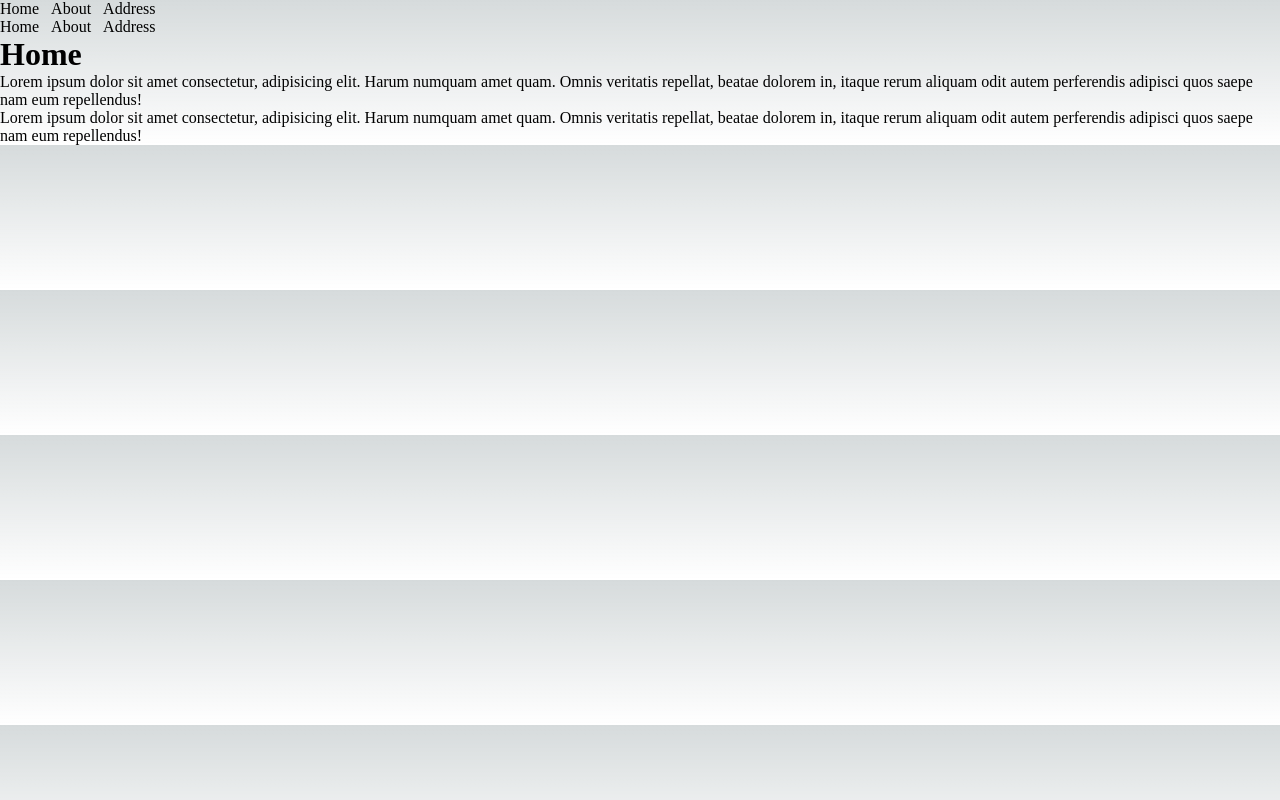
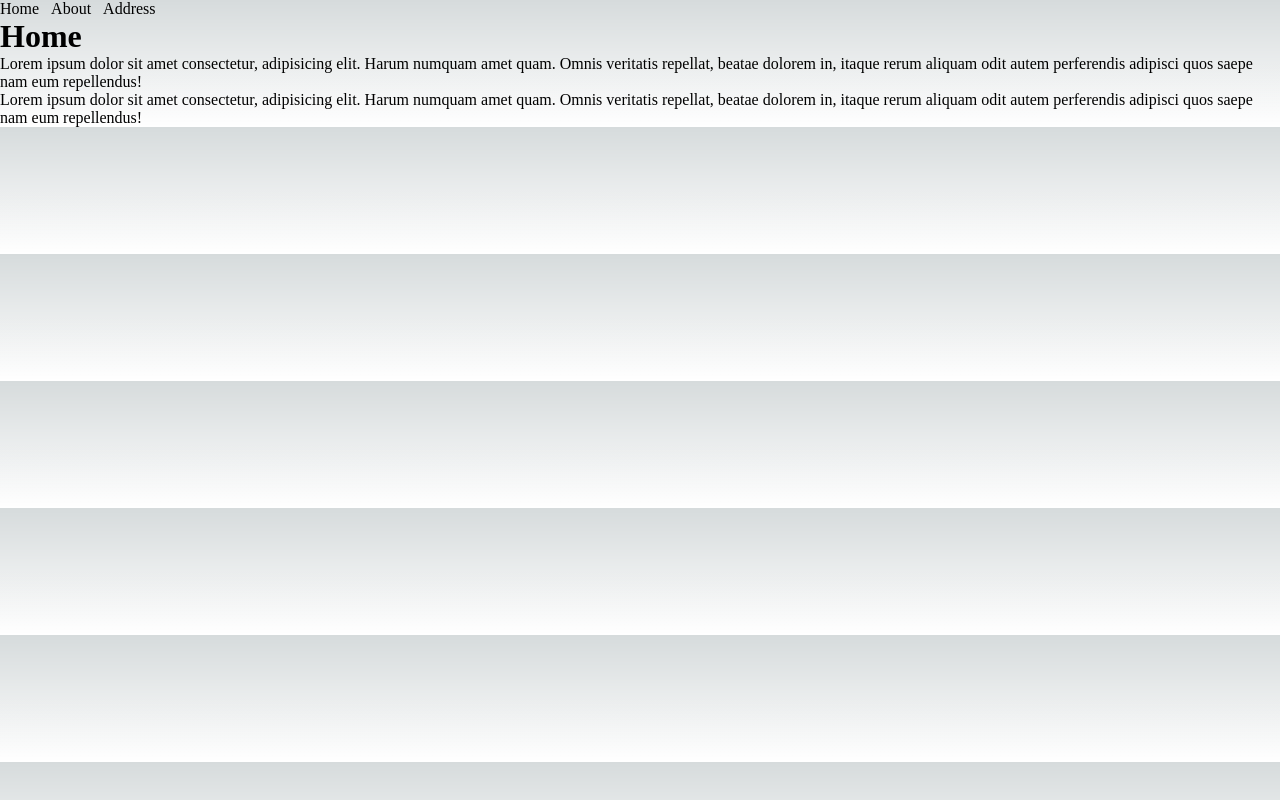
Before and after one commit to tundeph/mynext, a Next.js app: page / in a window 1280 px wide. Built offline with nearby package versions, Linux system fonts and the light colour scheme.

Commit message:
Update index.js

```diff
--- a/pages/index.js
+++ b/pages/index.js
@@ -2,14 +2,12 @@
 import Image from "next/image"
 import { Inter } from "next/font/google"
 import styles from "@/styles/Home.module.css"
-import Navbar from "../components/navbar"
 
 const inter = Inter({ subsets: ["latin"] })
 
 export default function Home() {
 	return (
 		<div>
-			<Navbar />
 			<h1> Home </h1>
 			<p>
 				Lorem ipsum dolor sit amet consectetur, adipisicing elit. Harum numquam
@@ -27,101 +25,7 @@
         <meta name="viewport" content="width=device-width, initial-scale=1" />
         <link rel="icon" href="/favicon.ico" />
       </Head>
-      <main className={styles.main}>
-        <div className={styles.description}>
-          <p>
-            Get started by editing&nbsp;
-            <code className={styles.code}>pages/index.js</code>
-          </p>
-          <div>
-            <a
-              href="https://vercel.com?utm_source=create-next-app&utm_medium=default-template&utm_campaign=create-next-app"
-              target="_blank"
-              rel="noopener noreferrer"
-            >
-              By{' '}
-              <Image
-                src="/vercel.svg"
-                alt="Vercel Logo"
-                className={styles.vercelLogo}
-                width={100}
-                height={24}
-                priority
-              />
-            </a>
-          </div>
-        </div>
-
-        <div className={styles.center}>
-          <Image
-            className={styles.logo}
-            src="/next.svg"
-            alt="Next.js Logo"
-            width={180}
-            height={37}
-            priority
-          />
-        </div>
-
-        <div className={styles.grid}>
-          <a
-            href="https://nextjs.org/docs?utm_source=create-next-app&utm_medium=default-template&utm_campaign=create-next-app"
-            className={styles.card}
-            target="_blank"
-            rel="noopener noreferrer"
-          >
-            <h2 className={inter.className}>
-              Docs <span>-&gt;</span>
-            </h2>
-            <p className={inter.className}>
-              Find in-depth information about Next.js features and&nbsp;API.
-            </p>
-          </a>
-
-          <a
-            href="https://nextjs.org/learn?utm_source=create-next-app&utm_medium=default-template&utm_campaign=create-next-app"
-            className={styles.card}
-            target="_blank"
-            rel="noopener noreferrer"
-          >
-            <h2 className={inter.className}>
-              Learn <span>-&gt;</span>
-            </h2>
-            <p className={inter.className}>
-              Learn about Next.js in an interactive course with&nbsp;quizzes!
-            </p>
-          </a>
-
-          <a
-            href="https://vercel.com/templates?framework=next.js&utm_source=create-next-app&utm_medium=default-template&utm_campaign=create-next-app"
-            className={styles.card}
-            target="_blank"
-            rel="noopener noreferrer"
-          >
-            <h2 className={inter.className}>
-              Templates <span>-&gt;</span>
-            </h2>
-            <p className={inter.className}>
-              Discover and deploy boilerplate example Next.js&nbsp;projects.
-            </p>
-          </a>
-
-          <a
-            href="https://vercel.com/new?utm_source=create-next-app&utm_medium=default-template&utm_campaign=create-next-app"
-            className={styles.card}
-            target="_blank"
-            rel="noopener noreferrer"
-          >
-            <h2 className={inter.className}>
-              Deploy <span>-&gt;</span>
-            </h2>
-            <p className={inter.className}>
-              Instantly deploy your Next.js site to a shareable URL
-              with&nbsp;Vercel.
-            </p>
-          </a>
-        </div>
-      </main> */}
+       */}
 		</div>
 	)
 }
```
